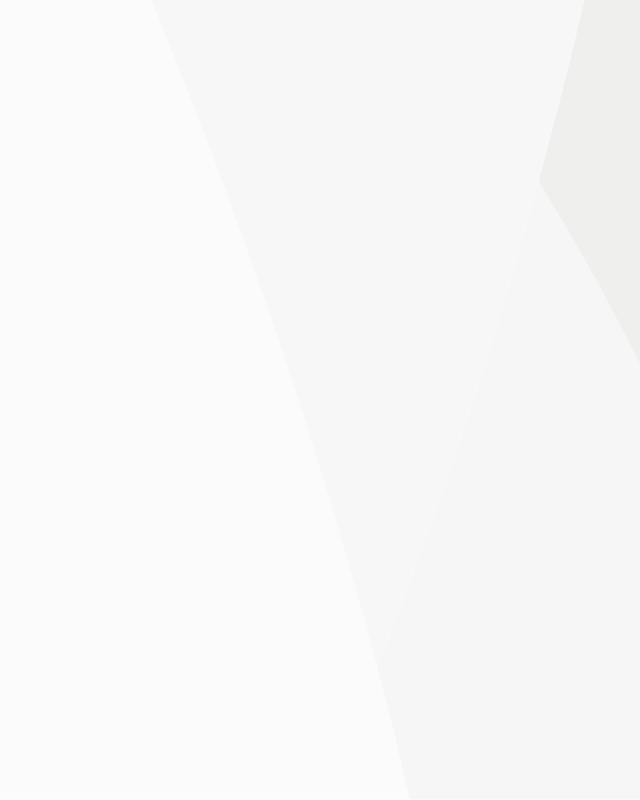
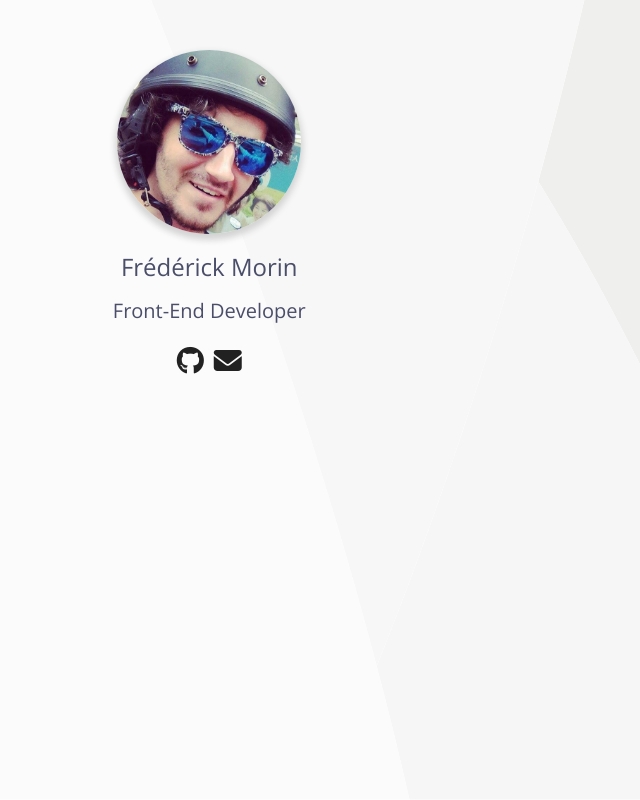
Before and after one commit to freddydumont/github-portfolio, a React (Create React App) app: page / in a window 1280 px wide. Shown: the whole page, without its empty margins (1-641 px from the left). Built offline with nearby package versions, Linux system fonts and the light colour scheme.

Commit message:
Add sidebar

```diff
--- a/src/components/App.js
+++ b/src/components/App.js
@@ -1,10 +1,14 @@
 import React, { Component } from 'react';
 import '../styles/App.css';
+import SideContent from './SideContent';
 
 class App extends Component {
   render() {
     return (
-      <div className="App">
+      <div className="App container">
+        <div className="row">
+          <SideContent />
+        </div>
       </div>
     );
   }
--- /dev/null
+++ b/src/components/SideContent.js
@@ -0,0 +1,17 @@
+import React from 'react';
+import profilePic from '../images/profile-picture.jpg';
+
+const SideContent = () => (
+  <aside className="col-sm-3 about-me about-side text-center">
+    <img src={profilePic} alt="Frederick Morin" width={200} className="profile-pic img-responsive center-block" />
+    <h1>Frédérick Morin</h1>
+    <h2>Front-End Developer</h2>
+
+    <div style={{ margin: '20px' }} className="text-center">
+      <a href="https://github.com/freddydumont" title="GitHub Page" className="icon-contact"><i className="fa fa-github"></i></a>
+      <a href="mailto:frederickmorin18@gmail.com" title="Email link" className="icon-contact"><i className="fa fa-envelope"></i></a>
+    </div>
+  </aside>
+);
+
+export default SideContent;
--- a/src/styles/App.scss
+++ b/src/styles/App.scss
@@ -1,10 +1,8 @@
-@import url('https://fonts.googleapis.com/css?family=Open+Sans:400,600');
+@import url('https://fonts.googleapis.com/css?family=Open+Sans:300,400,600');
 
-html {
-  height: 100%;
-  font-family: 'Open Sans', sans-serif;
-}
-
+/**********
+ * GLOBALS
+ *********/
 body {
   background: url(../images/triangleSVG.svg);
   background-attachment: fixed;
@@ -12,3 +10,49 @@ body {
   background-size: cover;
   padding: 0 5vw;
 }
+
+h1, h2, h3, h4, h5{
+	color:#4A4E69 !important;
+	font-weight: 300 !important;
+	font-family: 'Open Sans', sans-serif !important;
+}
+
+p {
+	color: #4A4E69;
+	font-weight: 300;
+	font-family: 'Open Sans', sans-serif;
+}
+
+.App {
+  padding-top: 50px;
+}
+
+/**********
+ * SIDEBAR
+ *********/
+.about-me {
+  h1 {
+    font-size: 24px;
+  }
+
+  h2 {
+    font-size: 20px;
+  }
+}
+
+.profile-pic {
+	box-shadow: 0px 4px 6px 2px lightgrey;
+  border-radius: 50%;
+  max-width: 70% !important;
+}
+
+.icon-contact {
+	font-size: 2em;
+	margin: 5px;
+  color: #212121;
+}
+
+.icon-contact:hover,
+.icon-contact:focus {
+	text-decoration: none;
+}
```
Also changed, not shown: src/images/profile-picture.jpg (added).
